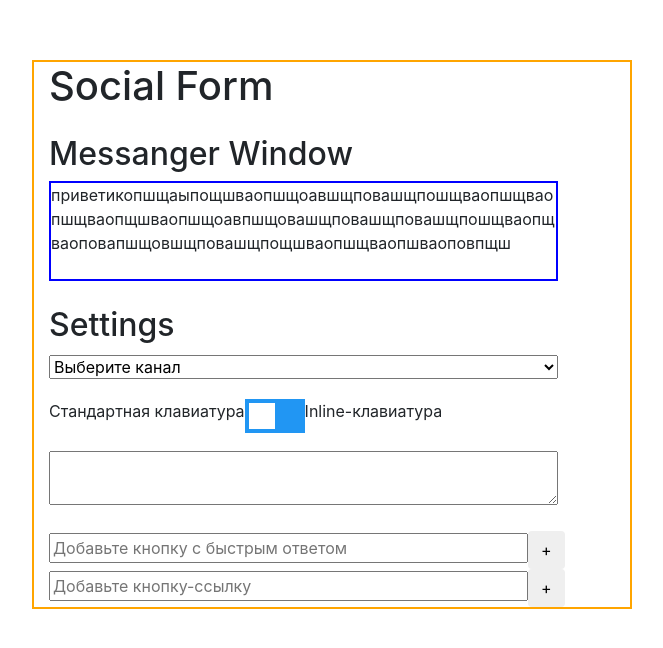
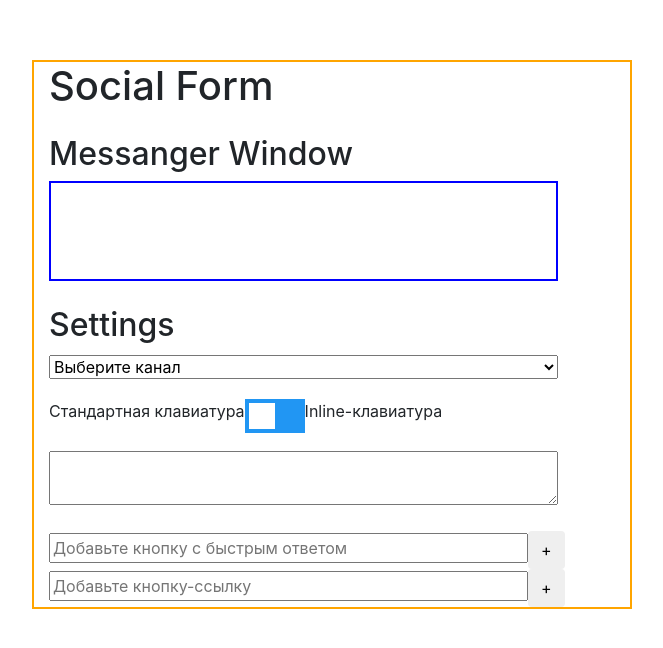
Before and after one commit to trewstaples/social-form-test, a React (Create React App) app: page / in a window 1280 px wide. Shown: the part 140-788 px from the top of the page, without its empty margins (308-971 px from the left). Built offline with nearby package versions, Linux system fonts and the light colour scheme.

Commit message:
Синхронизирует textarea и messenger

```diff
--- a/src/components/app/app.jsx
+++ b/src/components/app/app.jsx
@@ -3,16 +3,18 @@ import { Messenger } from '../messenger'
 import { useState } from 'react'
 
 const App = () => {
-  const [messageText, setMessageText] = useState(
-    'приветикопшщаыпощшваопшщоавшщповашщпошщваопшщваопшщваопщшваопшщоавпшщовашщповашщповашщпошщваопщваоповапшщовшщповашщпощшваопшщваопшваоповпщш'
-  )
+  const [messageText, setMessageText] = useState('')
+
+  const onMessageChange = evt => {
+    setMessageText(evt.target.value)
+  }
   return (
     <div className='container'>
       <header className='header'>
         <h1>Social Form</h1>
       </header>
       <Messenger messageText={messageText} />
-      <Form />
+      <Form onMessageChange={onMessageChange} />
     </div>
   )
 }
--- a/src/components/form/form.jsx
+++ b/src/components/form/form.jsx
@@ -17,7 +17,7 @@ export const createNewButton = label => {
   return { value: label }
 }
 
-const Form = () => {
+const Form = ({ onMessageChange }) => {
   const [channel, setChannel] = useState('')
   const [keyboardMode, setKeyboardMode] = useState(keyboardLayout.standart)
   const [buttons, setButtons] = useState([])
@@ -47,7 +47,7 @@ const Form = () => {
 
         <KeyboardSwitch onKeyboardChange={onKeyboardChange} />
 
-        <TextArea channel={channel} />
+        <TextArea channel={channel} onMessageChange={onMessageChange} />
 
         {/* <ButtonsList buttons={buttons} /> */}
 
--- a/src/components/textarea/textarea.jsx
+++ b/src/components/textarea/textarea.jsx
@@ -7,10 +7,10 @@ const textAreaMaxLength = {
   SMS: '',
 }
 
-const TextArea = ({ channel }) => {
+const TextArea = ({ channel, onMessageChange }) => {
   return (
     <div className='main__textarea-wrap'>
-      <textarea maxLength={textAreaMaxLength[channel]}></textarea>
+      <textarea maxLength={textAreaMaxLength[channel]} onChange={onMessageChange}></textarea>
     </div>
   )
 }
```
